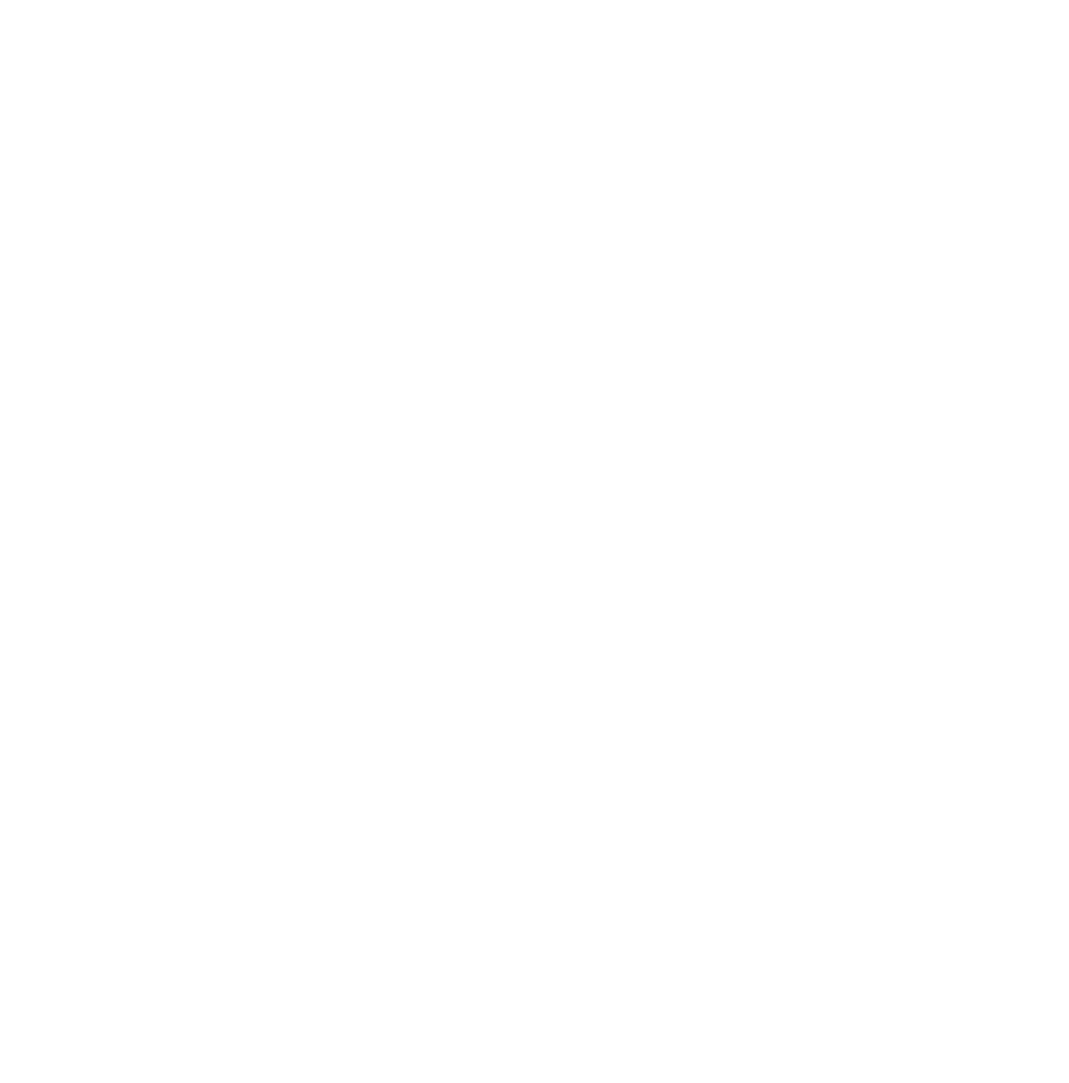
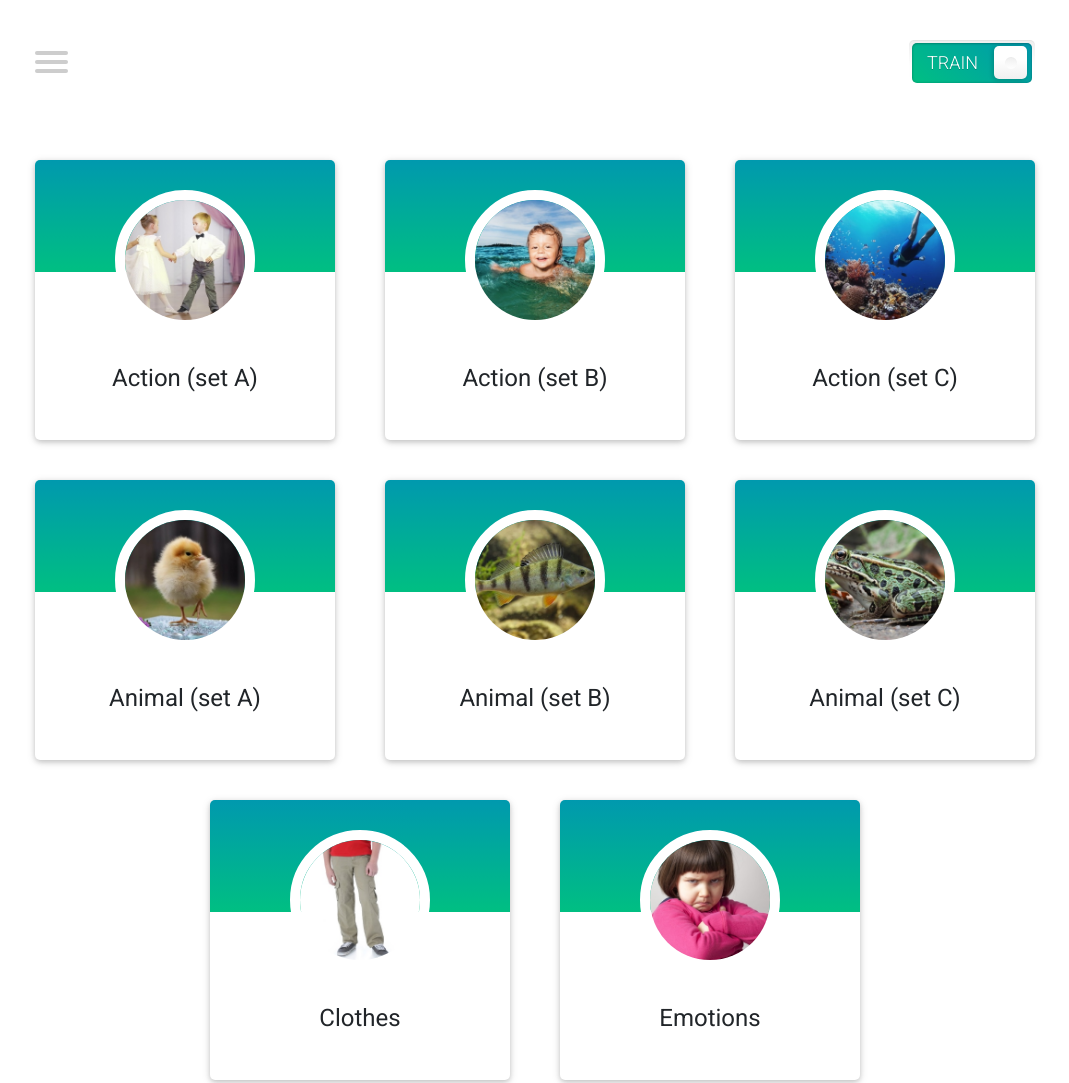
Before and after one commit to Sam-Shpakov/english-for-kids, a website built with webpack: page src/index.html in a window 1280 px wide. Shown: the top 1083 px of the page, without its empty margins (105-1174 px from the left). Before the commit the page ends 891 px from the top, so only its background shows below. Built offline with nearby package versions, Linux system fonts and the light colour scheme.

Commit message:
feat: add main page, add handler switch

```diff
--- a/package.json
+++ b/package.json
@@ -25,6 +25,7 @@
     "@babel/preset-env": "^7.9.5",
     "babel-loader": "^8.1.0",
     "clean-webpack-plugin": "^3.0.0",
+    "copy-webpack-plugin": "^5.1.1",
     "css-loader": "^3.5.2",
     "extract-text-webpack-plugin": "^3.0.2",
     "file-loader": "^6.0.0",
--- a/src/index.html
+++ b/src/index.html
@@ -5,12 +5,24 @@
   <meta charset="UTF-8">
   <meta name="viewport" content="width=device-width, initial-scale=1.0">
   <title>Document</title>
-  <link href="https://fonts.googleapis.com/css?family=Roboto:400,700&amp;display=swap" rel="stylesheet">
-  <link rel="stylesheet" href="https://cdnjs.cloudflare.com/ajax/libs/mdbootstrap/4.7.6/css/mdb.min.css" />
+  <link rel="stylesheet" href="https://use.fontawesome.com/releases/v5.8.2/css/all.css">
+  <link rel="stylesheet" href="https://fonts.googleapis.com/css?family=Roboto:300,400,500,700&display=swap">
+  <link href="https://cdnjs.cloudflare.com/ajax/libs/twitter-bootstrap/4.4.1/css/bootstrap.min.css" rel="stylesheet">
+  <link href="https://cdnjs.cloudflare.com/ajax/libs/mdbootstrap/4.15.0/css/mdb.min.css" rel="stylesheet">
+  <!-- JQuery -->
+  <script type="text/javascript" src="https://cdnjs.cloudflare.com/ajax/libs/jquery/3.4.1/jquery.min.js"></script>
+  <!-- Bootstrap tooltips -->
+  <script type="text/javascript" src="https://cdnjs.cloudflare.com/ajax/libs/popper.js/1.14.4/umd/popper.min.js">
+  </script>
+  <!-- Bootstrap core JavaScript -->
+  <script type="text/javascript"
+    src="https://cdnjs.cloudflare.com/ajax/libs/twitter-bootstrap/4.4.1/js/bootstrap.min.js"></script>
+  <!-- MDB core JavaScript -->
+  <script type="text/javascript" src="https://cdnjs.cloudflare.com/ajax/libs/mdbootstrap/4.16.0/js/mdb.min.js"></script>
 </head>
 
 <body>
-  <p>d</p>
+
 </body>
 
 </html>
--- a/src/script/cards.js
+++ b/src/script/cards.js
@@ -1,5 +1,5 @@
 const cards = [
-  ['Action (set A)', 'Action (set B)', 'Animal (set A)', 'Animal (set B)', 'Clothes', 'Emotions'],
+  ['Action (set A)', 'Action (set B)', 'Action (set C)', 'Animal (set A)', 'Animal (set B)','Animal (set C)', 'Clothes', 'Emotions'],
   [
     {
       word: 'cry',
@@ -58,6 +58,12 @@ const cards = [
       audioSrc: 'audio/open.mp3'
     },
     {
+      word: 'swim',
+      translation: 'плавать',
+      image: 'img/swim.jpg',
+      audioSrc: 'audio/swim.mp3'
+    },
+    {
       word: 'play',
       translation: 'играть',
       image: 'img/play.jpg',
@@ -92,12 +98,56 @@ const cards = [
       translation: 'пропускать, прыгать',
       image: 'img/skip.jpg',
       audioSrc: 'audio/skip.mp3'
+    }
+  ],
+  [
+    {
+      word: 'cry',
+      translation: 'плакать',
+      image: 'img/cry.jpg',
+      audioSrc: 'audio/cry.mp3'
     },
     {
-      word: 'swim',
-      translation: 'плавать',
-      image: 'img/swim.jpg',
-      audioSrc: 'audio/swim.mp3'
+      word: 'dive',
+      translation: 'нырять',
+      image: 'img/dive.jpg',
+      audioSrc: 'audio/dive.mp3'
+    },
+    {
+      word: 'dance',
+      translation: 'танцевать',
+      image: 'img/dance.jpg',
+      audioSrc: 'audio/dance.mp3'
+    },
+    {
+      word: 'draw',
+      translation: 'рисовать',
+      image: 'img/draw.jpg',
+      audioSrc: 'audio/draw.mp3'
+    },
+    {
+      word: 'fish',
+      translation: 'ловить рыбу',
+      image: 'img/fish.jpg',
+      audioSrc: 'audio/fish.mp3'
+    },
+    {
+      word: 'fly',
+      translation: 'летать',
+      image: 'img/fly.jpg',
+      audioSrc: 'audio/fly.mp3'
+    },
+    {
+      word: 'hug',
+      translation: 'обнимать',
+      image: 'img/hug.jpg',
+      audioSrc: 'audio/hug.mp3'
+    },
+    {
+      word: 'jump',
+      translation: 'прыгать',
+      image: 'img/jump.jpg',
+      audioSrc: 'audio/jump.mp3'
     }
   ],
   [
@@ -168,6 +218,56 @@ const cards = [
       translation: 'жаба',
       image: 'img/frog.jpg',
       audioSrc: 'audio/frog.mp3'
+    },
+    {
+      word: 'giraffe',
+      translation: 'жирафа',
+      image: 'img/giraffe.jpg',
+      audioSrc: 'audio/giraffe.mp3'
+    },
+    {
+      word: 'lion',
+      translation: 'лев',
+      image: 'img/lion.jpg',
+      audioSrc: 'audio/lion.mp3'
+    },
+    {
+      word: 'mouse',
+      translation: 'мышь',
+      image: 'img/mouse.jpg',
+      audioSrc: 'audio/mouse.mp3'
+    },
+    {
+      word: 'turtle',
+      translation: 'черепаха',
+      image: 'img/turtle.jpg',
+      audioSrc: 'audio/turtle.mp3'
+    },
+    {
+      word: 'dolphin',
+      translation: 'дельфин',
+      image: 'img/dolphin.jpg',
+      audioSrc: 'audio/dolphin.mp3'
+    }
+  ],
+  [
+    {
+      word: 'bird',
+      translation: 'птица',
+      image: 'img/bird.jpg',
+      audioSrc: 'audio/bird.mp3'
+    },
+    {
+      word: 'frog',
+      translation: 'жаба',
+      image: 'img/frog.jpg',
+      audioSrc: 'audio/frog.mp3'
+    },
+    {
+      word: 'fish',
+      translation: 'рыба',
+      image: 'img/fish1.jpg',
+      audioSrc: 'audio/fish.mp3'
     },
     {
       word: 'giraffe',
@@ -299,7 +399,7 @@ const cards = [
       image: 'img/laugh.jpg',
       audioSrc: 'audio/laugh.mp3'
     }
-  ]
+  ],
 ]
 
 
--- /dev/null
+++ b/src/script/header.js
@@ -0,0 +1,50 @@
+import CARDS from './cards.js';
+
+export default class Header {
+  constructor(header) {
+    this.header = header;
+  }
+
+  createHeader() {
+    this.navigation = document.createElement('nav');
+    this.navigation.classList.add('navigation');
+    this.menuToggle = document.createElement('div');
+    this.menuToggle.classList.add('menuToggle');
+    this.navigation.append(this.menuToggle);
+    this.menuCheckbox = document.createElement('input');
+    this.menuCheckbox.setAttribute('type', 'checkbox');
+    this.menuToggle.append(this.menuCheckbox);
+    this.menuSpan1 = document.createElement('span');
+    this.menuToggle.append(this.menuSpan1);
+    this.menuSpan2 = document.createElement('span');
+    this.menuToggle.append(this.menuSpan2);
+    this.menuSpan3 = document.createElement('span');
+    this.menuToggle.append(this.menuSpan3);
+    this.menuUl = document.createElement('ul');
+    this.menuUl.classList.add('menu');
+    this.menuUl.classList.add('green');
+    this.menuToggle.append(this.menuUl);
+    let keyInput = '<a class="header-item active" href="#/">Main Page</a>';
+    this.menuUl.insertAdjacentHTML('beforeend', keyInput);
+    CARDS[0].forEach((key) => {
+      let keyValue = `<a class="header-item" href="#/">${key}</a>`;
+      this.menuUl.insertAdjacentHTML('beforeend', keyValue);
+    });
+
+    this.switch = document.createElement("div");
+    this.switch.classList.add("switch-container");
+    this.switchLabel = document.createElement("label");
+    this.switchLabel.classList.add("switch");
+    this.switch.append(this.switchLabel);
+    keyInput = '<input type="checkbox" class="switch-input" checked="">';
+    this.switchLabel.insertAdjacentHTML('beforeend', keyInput);
+    keyInput = '<span class="switch-label" data-on="Train" data-off="Play"></span>';
+    this.switchLabel.insertAdjacentHTML('beforeend', keyInput);
+    keyInput = '<span class="switch-handle"></span>';
+    this.switchLabel.insertAdjacentHTML('beforeend', keyInput);
+
+    this.header.append(this.navigation);
+    this.header.append(this.switch);
+  }
+
+}
--- a/src/script/home.js
+++ b/src/script/home.js
@@ -1,40 +1,72 @@
 import '../style/style.scss';
+import Header from './header.js';
+import Main from './main.js';
+import Train from './main.js';
+import Play from './main.js';
+import '../script/cards.js';
 
 class Page {
   constructor() {
-    this.isStatus = false;
+    this.isStatus = true;
   }
 
-  createKeyboard() {
+  createPage() {
     const body = document.querySelector('body');
     this.root = document.createElement('div');
     this.root.setAttribute('id', 'root');
 
-    this.appcontainer = document.createElement("div");
-    this.appcontainer.classList.add("app-container");
+    this.appcontainer = document.createElement('div');
+    this.appcontainer.classList.add('app-container');
 
-    this.header = document.createElement("div");
-    this.header.classList.add("header-container");
-    this.container = document.createElement("div");
-    this.container.classList.add("container");
-    this.container.classList.add("main-container");
+    this.header = document.createElement('div');
+    this.header.classList.add('header-container');
 
-    this.navigation = document.createElement("nav");
-    this.navigation.classList.add("navigation");
-    this.switch = document.createElement("div");
-    this.switch.classList.add("switch-container");
-    this.header.append(this.navigation);
-    this.header.append(this.switch);
+    this.container = document.createElement('div');
+    this.container.classList.add('container');
+    this.container.classList.add('main-container');
+
     this.appcontainer.append(this.header);
     this.appcontainer.append(this.container);
     this.root.append(this.appcontainer);
+    const header = new Header(this.header);
+    header.createHeader();
+    const main = new Main(this.container);
+    main.createMain();
     body.prepend(this.root);
+  }
+
+
+  handlerSwitch() {
+    console.log( this.isStatus);
+    if (this.isStatus) {
+      document.getElementsByClassName('menu').forEach(element => element.classList.remove('green'));
+      document.getElementsByClassName('main-card').forEach(element => element.classList.remove('green'));
+    } else {
+      document.getElementsByClassName('menu').forEach(element => element.classList.add('green'));
+      document.getElementsByClassName('main-card').forEach(element => element.classList.add('green'));
+    }
+    this.isStatus = !this.isStatus;
+  }
+
+  handlerMouseDown(event) {
+
+  }
+
+  handlerMouseUp() {
+
+  }
+
+
+  addListenersOnKeys() {
+    document.getElementsByClassName('switch')[0].addEventListener("mousedown", (event) => this.handlerSwitch());
+    document.addEventListener("mousedown", (event) => this.handlerMouseDown(event));
+    document.addEventListener("mouseup", () => this.handlerMouseUp());
   }
 
 }
 
 window.onload = () => {
   const page = new Page();
-  page.createKeyboard();
-
+  page.createPage();
+  page.addListenersOnKeys();
 };
--- /dev/null
+++ b/src/script/main.js
@@ -0,0 +1,26 @@
+import CARDS from './cards.js';
+
+export default class Main {
+  constructor(main) {
+    this.main = main;
+  }
+
+  createMain() {
+    CARDS.forEach((key, index) => {
+      if(index==0){return;}
+      let src = CARDS[index][1];
+      let link = './assets/';
+
+      for (let keySrc in src) {
+        if (keySrc == 'image') {
+          link += src[keySrc];
+        }
+      }
+      let keyValue = `<a class="main-card green" href="#/cards"><img src="${link}" alt="${CARDS[0][index-1]}">${CARDS[0][index-1]}</a>`;
+      this.main.insertAdjacentHTML('beforeend', keyValue);
+    });
+  }
+
+
+
+}
--- a/src/script/welcome.js
+++ /dev/null
@@ -1,4 +0,0 @@
-module.exports = function(message){
-  // alert(`Welcome${message}`);
-  console.log(`Welcome ${message}`);
-};
--- a/src/style/base/_base.scss
+++ b/src/style/base/_base.scss
@@ -45,7 +45,7 @@ body {
   text-transform: uppercase;
   background: -webkit-gradient(linear, left top, right top, from(#feb46b), to(#fd6a63));
   background: linear-gradient(90deg, #feb46b, #fd6a63);
-  -webkit-background-clip: text;
+  // -webkit-background-clip: text;
   -webkit-text-fill-color: transparent;
   color: #fd6a63
 }
@@ -503,8 +503,8 @@ nav {
   right: 0;
   display: block;
   display: inline-block;
-  vertical-align: top;
-  width: 120px;
+  // vertical-align: top;
+  width: 126px;
   height: 40px;
   padding: 3px;
   background-color: #fff;
--- a/webpack.config.js
+++ b/webpack.config.js
@@ -2,6 +2,7 @@ const path = require('path');
 const MiniCssExtractPlugin = require('mini-css-extract-plugin');
 const { CleanWebpackPlugin } = require('clean-webpack-plugin');
 const HtmlWebpackPlugin = require('html-webpack-plugin');
+const CopyWebpackPlugin= require('copy-webpack-plugin');
 const webpack = require('webpack');
 
 
@@ -48,6 +49,9 @@ module.exports = (env, options) => {
           test: /\.(png|svg|jpe?g|gif)$/i,
           use: [{
             loader: 'file-loader',
+            options: {
+              name: 'img/[name].[ext]',
+            },
           }, ],
         },
         {
@@ -64,10 +68,19 @@ module.exports = (env, options) => {
     },
 
     plugins: [
+      new CleanWebpackPlugin(),
       new HtmlWebpackPlugin({
         template: './src/index.html'
       }),
-      new CleanWebpackPlugin(),
+      new CopyWebpackPlugin([{
+        from: './src/assets/img',
+        to: './assets/img'
+      },
+      {
+        from: './src/assets/audio',
+        to: './assets/audio'
+      },
+    ]),
       new MiniCssExtractPlugin({
         filename: 'style.css',
       }),
```
Also changed, not shown: dist/cards.js (deleted), dist/home.js (deleted), dist/index.html (deleted), dist/style.css (deleted), src/script/Play.js (added), src/script/Train.js (added), 4 other files.
